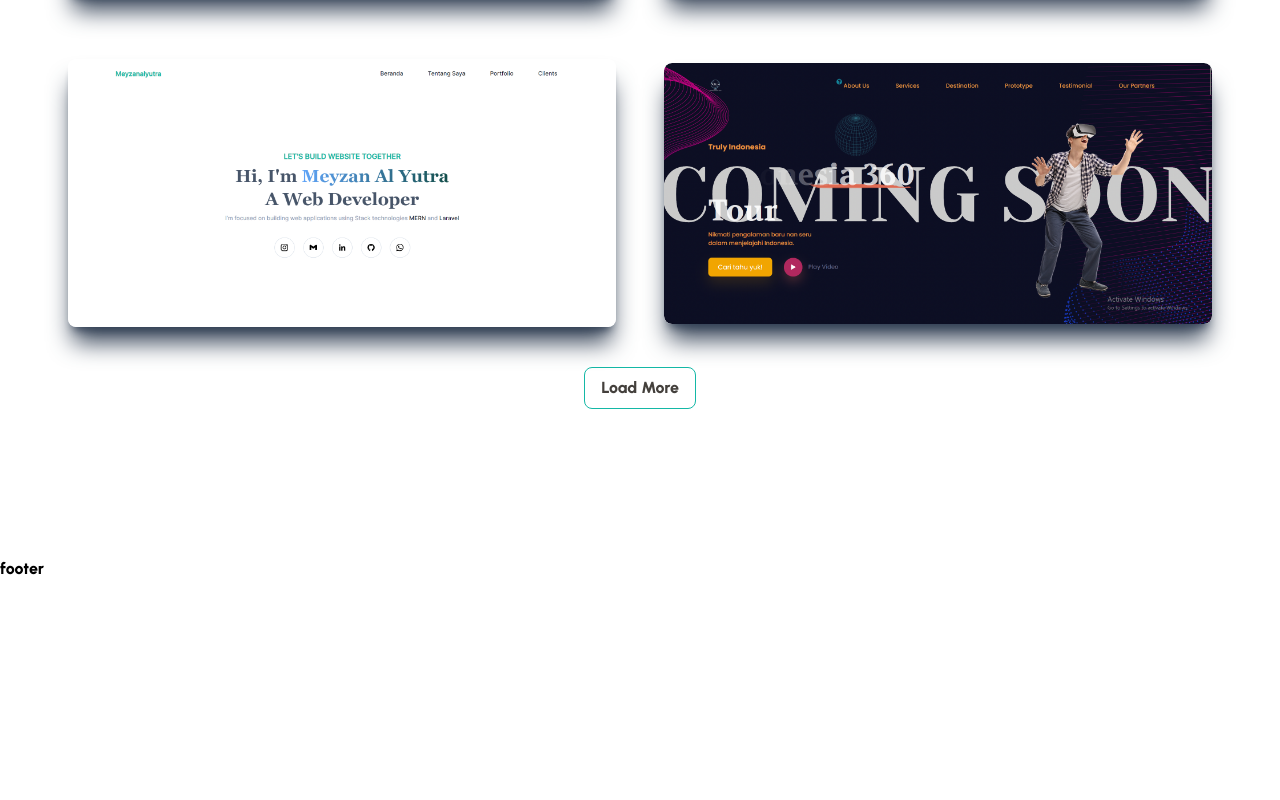
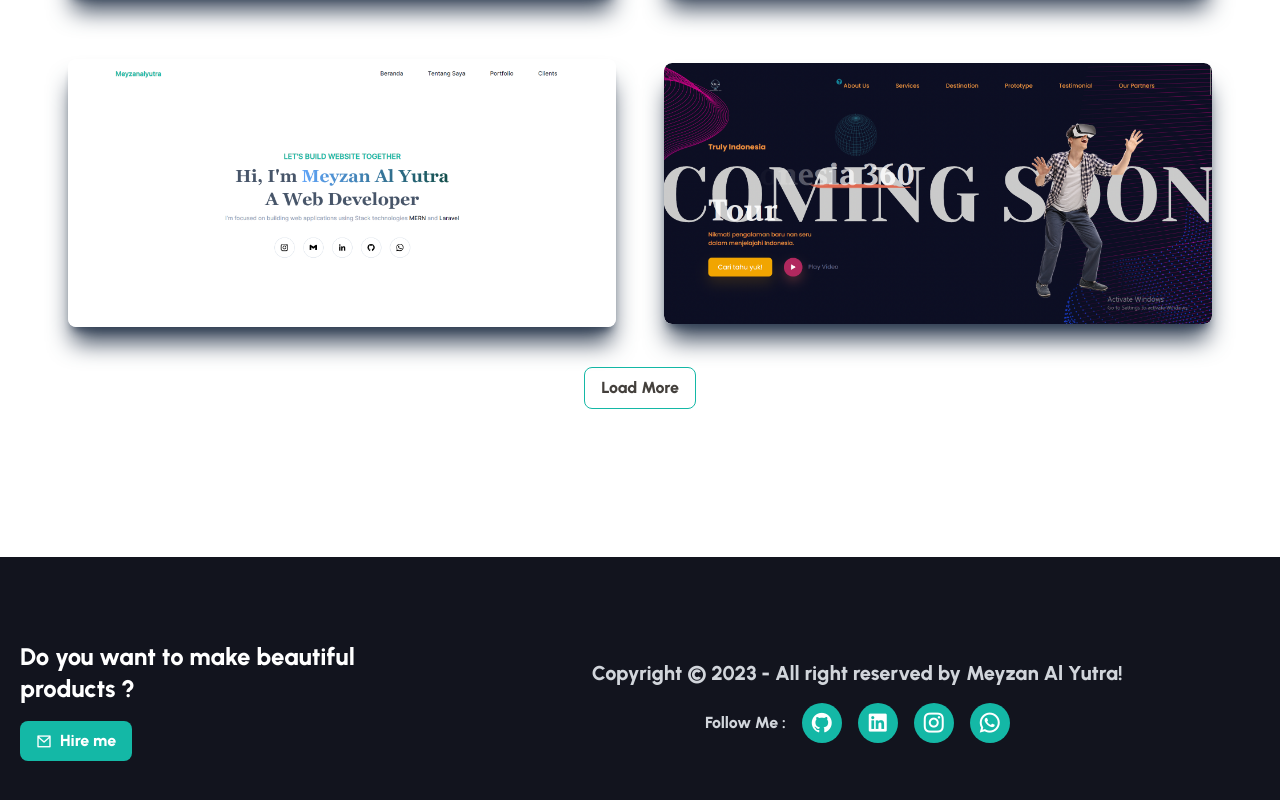
Before and after one commit to Meyzan16/portopolio-react, a React (Create React App) app: page / in a window 1280 px wide. Shown: the part 2199-2999 px from the top of the page. Before the commit the page ends 2784 px from the top, so only its background shows below. Built offline with nearby package versions, Linux system fonts and the light colour scheme.

Commit message:
footer solved

```diff
--- a/src/components/Footer/Footer.jsx
+++ b/src/components/Footer/Footer.jsx
@@ -2,9 +2,68 @@ import React from 'react'
 
 const Footer = () => {
   return (
-    <div>
-      footer
-    </div>
+   <footer className=' bg-[#12141e] pt-12'>
+      <div className="container">
+        <div className='md:flex items-center justify-between md:gap-8'>
+
+            <div className='w-full md:w-1/2 mb-5 py-4'>
+              <h2 className='text-xl leading-10 text-white mb-4 md:text-2xl '>
+                Do you want to make beautiful products ?
+              </h2>
+              <a href="mailto:meyzan1605@gmail.com">
+                                <button className="px-4 py-2 rounded-lg bg-primary text-white font-[500]
+                                flex items-center gap-2
+                                hover:bg-smallTextColor ease-in duration-300">
+                                    <i class="ri-mail-line"></i>Hire me
+                                </button>
+              </a>
+            </div>
+
+            <div className='w-full md:1/2 py-4 mb-5'>
+                <p className='text-gray-300 leading-7 mb-4 md:text-xl md:text-center'>Copyright © 2023 - All right reserved by Meyzan Al Yutra! </p>
+
+                <div className=' flex items-center gap-4 flex-wrap md:gap-4 md:justify-center'>
+                  <span className='text-gray-300 text-md'>Follow Me :</span>
+
+                  <span>
+                                    <a href="https://github.com/meyzan16" className="w-10 h-10 bg-primary flex items-center justify-center
+                                            text-2xl rounded-full text-white sm:text-2xl
+                                            transition-all duration-300 hover:ease-in hover:scale-125">
+
+                                                <i class="ri-github-fill"></i>
+                                    </a>
+                  </span>
+                  <span>
+                                    <a href={"https://www.linkedin.com/in/meyzan-al-yutra-s-kom-4017b2221/"} className="w-10 h-10 bg-primary flex items-center justify-center
+                                            text-2xl rounded-full text-white sm:text-2xl
+                                            transition-all duration-300 hover:ease-in hover:scale-125">
+
+                                                <i class="ri-linkedin-box-fill"></i>
+                                    </a>
+                  </span>
+                  <span>
+                                    <a href={"https://www.instagram.com/adzanmagrib.e/"}  className="w-10 h-10 bg-primary flex items-center justify-center
+                                            text-2xl rounded-full text-white sm:text-2xl
+                                            transition-all duration-300 hover:ease-in hover:scale-125">
+
+                                                <i class="ri-instagram-line"></i>
+                                    </a>
+                  </span>
+                  <span>
+                                    <a href={"https://api.whatsapp.com/send/?phone=6285783248518&amp;text=Hi, Meyzan Al Yutra&amp;type=phone_number&amp;app_absent=0"} className="w-10 h-10 bg-primary flex items-center justify-center
+                                            text-2xl rounded-full text-white sm:text-2xl
+                                            transition-all duration-300 hover:ease-in hover:scale-125">
+
+                                                <i class="ri-whatsapp-line"></i>
+                                    </a>
+                  </span>
+
+                </div>
+            </div>
+        </div>
+      </div>
+
+   </footer>
   )
 }
 
--- a/src/components/UI/Hero.jsx
+++ b/src/components/UI/Hero.jsx
@@ -69,7 +69,7 @@ const Hero = () => {
                                     </a>
                                 </span>
                                 <span data-aos="zoom-in" data-aos-duration="800" data-aos-delay="300">
-                                    <a href={"https://www.linkedin.com/in/meyzan-al-yutra-s-kom-4017b2221/"}  className="sm:w-12 sm:h-12 w-10 h-10
+                                    <a href={"https://www.instagram.com/adzanmagrib.e/"}  className="sm:w-12 sm:h-12 w-10 h-10
                                             rounded-full justify-center border
                                             border-slate-300 hover:border-primary
                                             transition-all duration-300 hover:ease-in hover:scale-125
```
